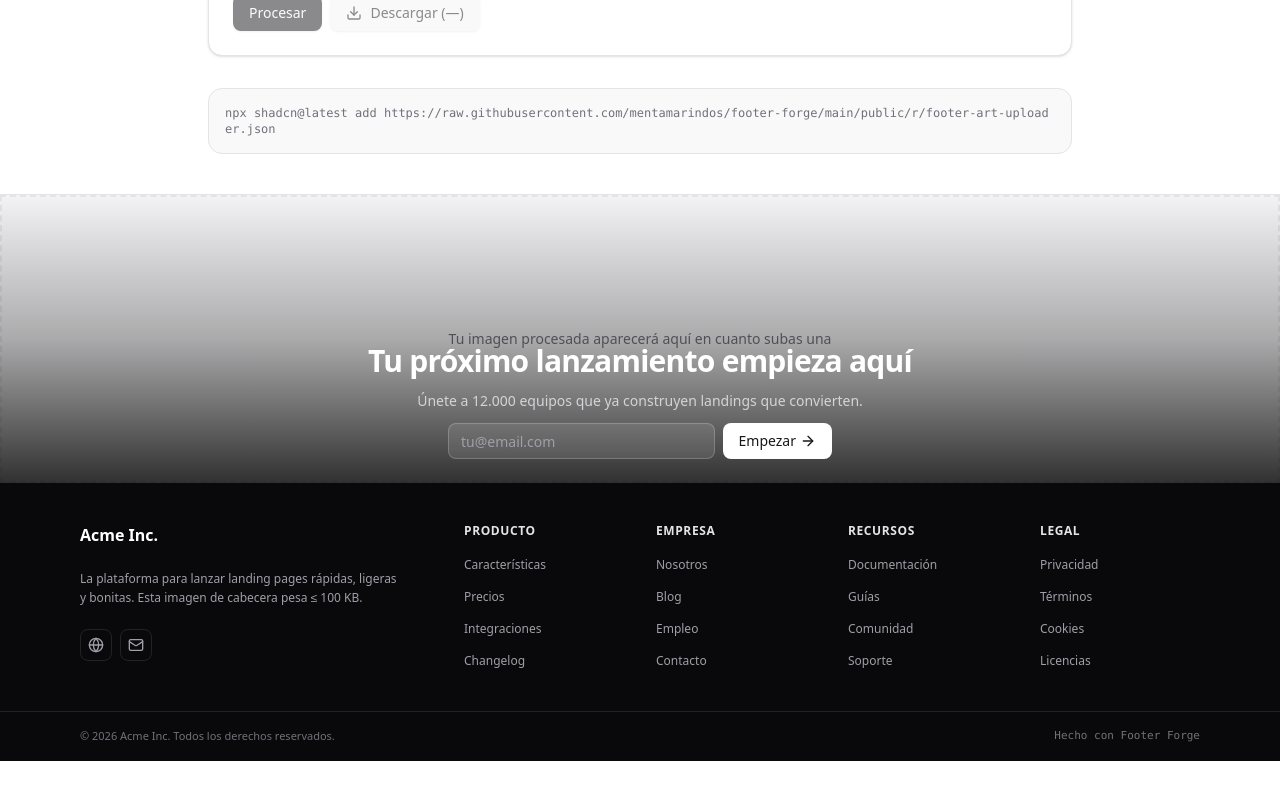
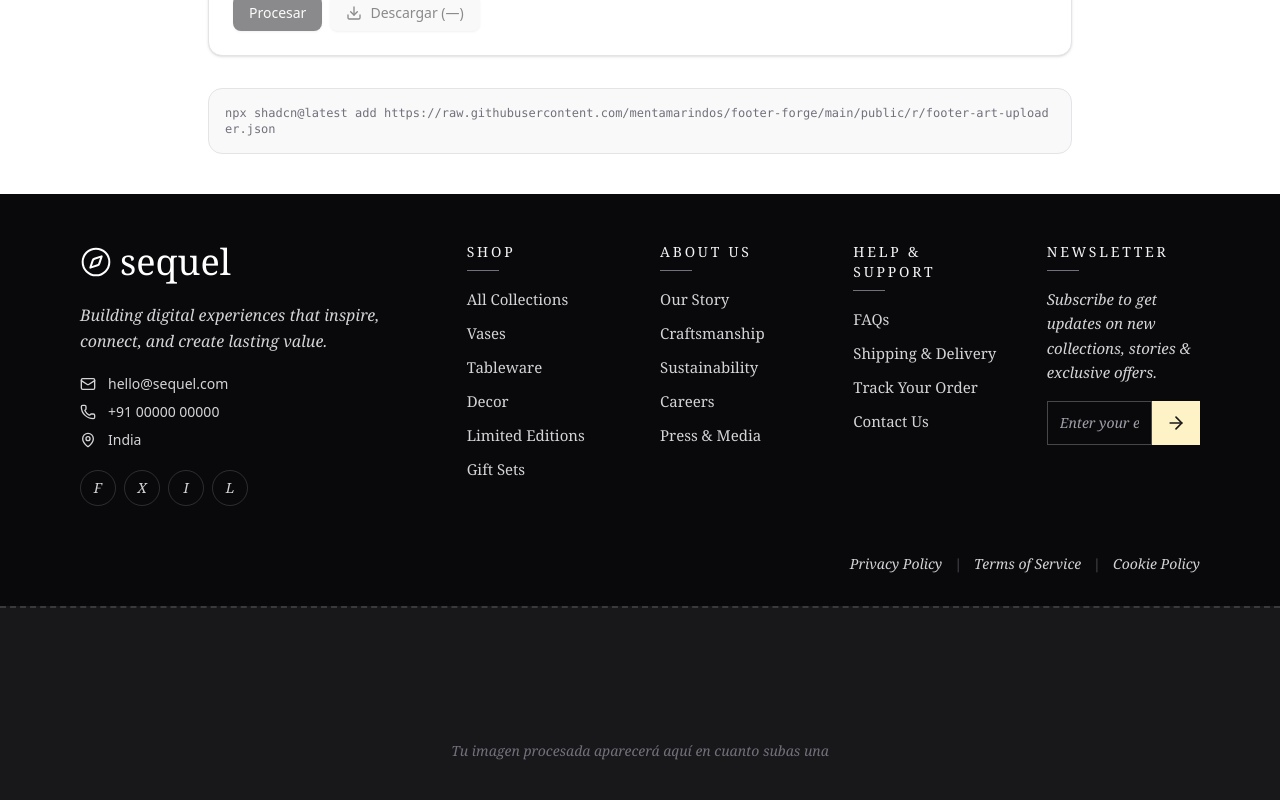
Before and after one commit to mentamarindos/footer-forge, a React (Vite) app: page / in a window 1280 px wide. Shown: the part 654-1454 px from the top of the page. Before the commit the page ends 1415 px from the top, so only its background shows below. Built offline with nearby package versions, Linux system fonts and the light colour scheme.

Commit message:
Preview estilo sequel: layout, textos, tira de imagen inferior

```diff
--- a/src/components/footer-preview.tsx
+++ b/src/components/footer-preview.tsx
@@ -1,4 +1,4 @@
-import { ArrowRight, Globe, Mail } from "lucide-react";
+import { ArrowRight, Compass, Mail, MapPin, Phone } from "lucide-react";
 import type { ProcessResult } from "@/lib/image/pipeline";
 import { formatBytes } from "@/lib/utils";
 
@@ -7,23 +7,132 @@ interface Props {
   result: ProcessResult | null;
 }
 
-const COLUMNS: Array<{ title: string; links: string[] }> = [
-  { title: "Producto", links: ["Características", "Precios", "Integraciones", "Changelog"] },
-  { title: "Empresa", links: ["Nosotros", "Blog", "Empleo", "Contacto"] },
-  { title: "Recursos", links: ["Documentación", "Guías", "Comunidad", "Soporte"] },
-  { title: "Legal", links: ["Privacidad", "Términos", "Cookies", "Licencias"] },
+const LINK_COLUMNS: Array<{ title: string; links: string[] }> = [
+  {
+    title: "Shop",
+    links: ["All Collections", "Vases", "Tableware", "Decor", "Limited Editions", "Gift Sets"],
+  },
+  {
+    title: "About Us",
+    links: ["Our Story", "Craftsmanship", "Sustainability", "Careers", "Press & Media"],
+  },
+  {
+    title: "Help & Support",
+    links: ["FAQs", "Shipping & Delivery", "Track Your Order", "Contact Us"],
+  },
 ];
 
+const SOCIALS = ["Facebook", "X", "Instagram", "LinkedIn"];
+
+function ColumnHeading({ children }: { children: string }) {
+  return (
+    <div className="grid gap-2">
+      <p className="font-serif text-sm uppercase tracking-[0.2em] text-zinc-100">{children}</p>
+      <span className="h-px w-8 bg-zinc-500" aria-hidden />
+    </div>
+  );
+}
+
 /**
- * Mock de footer de landing a ancho completo.
- * La imagen procesada va como tira superior full-bleed; debajo,
- * columnas de links, social y barra inferior como un footer real.
+ * Mock de footer de landing con el layout de referencia:
+ * marca + contacto a la izquierda, columnas de links, newsletter
+ * a la derecha, fila legal y la imagen procesada como tira
+ * inferior a ancho completo.
  */
 export function FooterPreview({ result }: Props) {
   return (
-    <footer className="w-full border-t">
-      {/* tira de imagen full-bleed */}
-      <div className="relative h-56 w-full overflow-hidden bg-muted sm:h-72">
+    <footer className="w-full bg-zinc-950 text-zinc-300">
+      <div className="mx-auto grid w-full max-w-6xl gap-10 px-4 py-12 sm:grid-cols-2 lg:grid-cols-12">
+        {/* marca + contacto */}
+        <div className="grid content-start gap-5 sm:col-span-2 lg:col-span-4">
+          <div className="flex items-center gap-2 text-white">
+            <Compass className="h-8 w-8" strokeWidth={1.5} />
+            <span className="font-serif text-4xl">sequel</span>
+          </div>
+          <p className="max-w-xs font-serif text-base italic leading-relaxed text-zinc-300">
+            Building digital experiences that inspire, connect, and create lasting value.
+          </p>
+          <ul className="grid gap-2 text-sm">
+            <li className="flex items-center gap-3">
+              <Mail className="h-4 w-4 shrink-0" /> hello@sequel.com
+            </li>
+            <li className="flex items-center gap-3">
+              <Phone className="h-4 w-4 shrink-0" /> +91 00000 00000
+            </li>
+            <li className="flex items-center gap-3">
+              <MapPin className="h-4 w-4 shrink-0" /> India
+            </li>
+          </ul>
+          <div className="flex gap-2">
+            {SOCIALS.map((s) => (
+              <a
+                key={s}
+                href="#"
+                aria-label={s}
+                title={s}
+                className="inline-flex h-9 w-9 items-center justify-center rounded-full border border-white/15 font-serif text-sm italic text-zinc-300 hover:bg-white/10 hover:text-white"
+              >
+                {s[0]}
+              </a>
+            ))}
+          </div>
+        </div>
+
+        {/* columnas de links */}
+        {LINK_COLUMNS.map((col) => (
+          <div key={col.title} className="grid content-start gap-4 lg:col-span-2">
+            <ColumnHeading>{col.title}</ColumnHeading>
+            <ul className="grid gap-2.5">
+              {col.links.map((link) => (
+                <li key={link}>
+                  <a href="#" className="font-serif text-[15px] hover:text-white hover:underline">
+                    {link}
+                  </a>
+                </li>
+              ))}
+            </ul>
+          </div>
+        ))}
+
+        {/* newsletter */}
+        <div className="grid content-start gap-4 sm:col-span-2 lg:col-span-2">
+          <ColumnHeading>Newsletter</ColumnHeading>
+          <p className="font-serif text-[15px] italic leading-relaxed">
+            Subscribe to get updates on new collections, stories &amp; exclusive offers.
+          </p>
+          <form
+            className="flex"
+            onSubmit={(e) => e.preventDefault()}
+          >
+            <input
+              type="email"
+              required
+              placeholder="Enter your email"
+              aria-label="Email para newsletter"
+              className="h-11 w-full min-w-0 border border-white/25 bg-transparent px-3 font-serif text-sm italic text-white placeholder:text-zinc-400 focus:outline-none focus:ring-1 focus:ring-white/60"
+            />
+            <button
+              type="submit"
+              aria-label="Suscribirse"
+              className="inline-flex h-11 w-12 shrink-0 items-center justify-center bg-amber-100 text-zinc-900 hover:bg-white"
+            >
+              <ArrowRight className="h-5 w-5" />
+            </button>
+          </form>
+        </div>
+      </div>
+
+      {/* fila legal */}
+      <div className="mx-auto flex w-full max-w-6xl flex-wrap items-center justify-center gap-x-3 gap-y-1 px-4 pb-8 font-serif text-sm italic sm:justify-end">
+        <a href="#" className="hover:text-white hover:underline">Privacy Policy</a>
+        <span className="text-zinc-600">|</span>
+        <a href="#" className="hover:text-white hover:underline">Terms of Service</a>
+        <span className="text-zinc-600">|</span>
+        <a href="#" className="hover:text-white hover:underline">Cookie Policy</a>
+      </div>
+
+      {/* tira de imagen procesada, inferior a ancho completo */}
+      <div className="relative h-52 w-full overflow-hidden bg-zinc-900 sm:h-72">
         {result ? (
           <img
             src={result.url}
@@ -31,91 +140,17 @@ export function FooterPreview({ result }: Props) {
             className="h-full w-full object-cover"
           />
         ) : (
-          <div className="flex h-full w-full items-center justify-center border-2 border-dashed bg-muted/50">
-            <p className="px-4 text-center text-sm text-muted-foreground">
+          <div className="flex h-full w-full items-center justify-center border-t-2 border-dashed border-white/15">
+            <p className="px-4 text-center font-serif text-sm italic text-zinc-500">
               Tu imagen procesada aparecerá aquí en cuanto subas una
             </p>
           </div>
         )}
-        <div className="absolute inset-0 bg-gradient-to-t from-black/80 via-black/30 to-transparent" />
-        <div className="absolute inset-x-0 bottom-0 mx-auto flex w-full max-w-4xl flex-col items-center gap-3 px-4 pb-6 text-center">
-          <p className="text-2xl font-bold tracking-tight text-white sm:text-3xl">
-            Tu próximo lanzamiento empieza aquí
+        {result && (
+          <p className="absolute bottom-2 left-3 rounded bg-black/60 px-2 py-0.5 font-mono text-[11px] text-zinc-200">
+            {result.style.name} · {result.width}×{result.height} · {formatBytes(result.size)}
           </p>
-          <p className="max-w-md text-xs text-zinc-300 sm:text-sm">
-            Únete a 12.000 equipos que ya construyen landings que convierten.
-          </p>
-          <div className="flex w-full max-w-sm items-center gap-2">
-            <input
-              type="email"
-              placeholder="tu@email.com"
-              className="h-9 w-full rounded-md border border-white/20 bg-white/10 px-3 text-sm text-white placeholder:text-zinc-400 focus:outline-none focus:ring-1 focus:ring-white/50"
-            />
-            <button
-              type="button"
-              className="inline-flex h-9 shrink-0 items-center gap-1 rounded-md bg-white px-4 text-sm font-medium text-zinc-900 hover:bg-zinc-200"
-            >
-              Empezar <ArrowRight className="h-4 w-4" />
-            </button>
-          </div>
-        </div>
-      </div>
-
-      {/* cuerpo del footer */}
-      <div className="w-full bg-zinc-950 text-zinc-400">
-        <div className="mx-auto grid w-full max-w-6xl gap-8 px-4 py-10 sm:grid-cols-2 lg:grid-cols-6">
-          <div className="grid gap-3 lg:col-span-2">
-            <p className="text-base font-bold text-white">Acme Inc.</p>
-            <p className="max-w-xs text-xs leading-relaxed">
-              La plataforma para lanzar landing pages rápidas, ligeras y bonitas.
-              Esta imagen de cabecera pesa {result ? formatBytes(result.size) : "≤ 100 KB"}.
-            </p>
-            <div className="flex gap-2">
-              <a
-                href="#"
-                aria-label="Web"
-                className="inline-flex h-8 w-8 items-center justify-center rounded-md border border-white/10 text-zinc-400 hover:bg-white/10 hover:text-white"
-              >
-                <Globe className="h-4 w-4" />
-              </a>
-              <a
-                href="#"
-                aria-label="Email"
-                className="inline-flex h-8 w-8 items-center justify-center rounded-md border border-white/10 text-zinc-400 hover:bg-white/10 hover:text-white"
-              >
-                <Mail className="h-4 w-4" />
-              </a>
-            </div>
-          </div>
-          {COLUMNS.map((col) => (
-            <div key={col.title} className="grid content-start gap-3">
-              <p className="text-xs font-semibold uppercase tracking-wider text-zinc-200">
-                {col.title}
-              </p>
-              <ul className="grid gap-2">
-                {col.links.map((link) => (
-                  <li key={link}>
-                    <a href="#" className="text-xs hover:text-white hover:underline">
-                      {link}
-                    </a>
-                  </li>
-                ))}
-              </ul>
-            </div>
-          ))}
-        </div>
-
-        {/* barra inferior */}
-        <div className="border-t border-white/10">
-          <div className="mx-auto flex w-full max-w-6xl flex-col items-center justify-between gap-2 px-4 py-4 text-[11px] text-zinc-500 sm:flex-row">
-            <p>© 2026 Acme Inc. Todos los derechos reservados.</p>
-            <p className="font-mono">
-              {result
-                ? `${result.style.name} · ${result.width}×${result.height} · ${formatBytes(result.size)}`
-                : "Hecho con Footer Forge"}
-            </p>
-          </div>
-        </div>
+        )}
       </div>
     </footer>
   );
```
